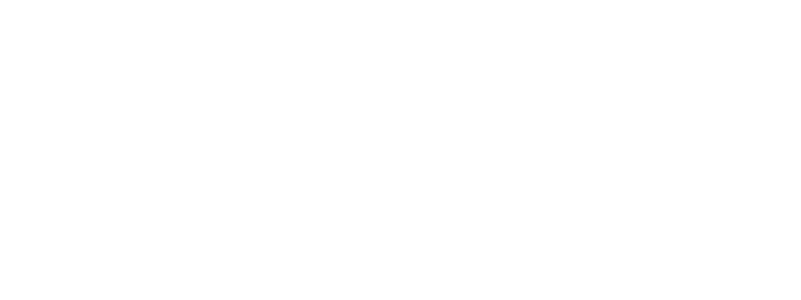
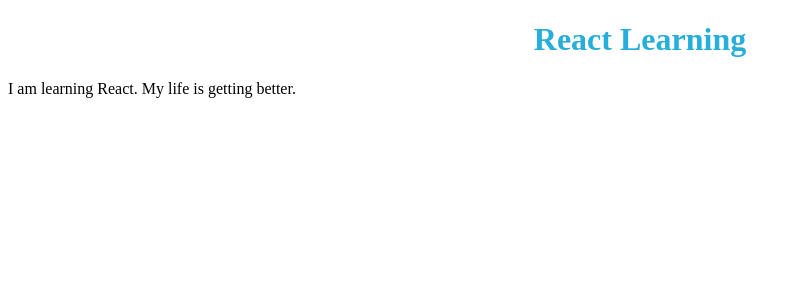
Before and after one commit to acciojob/render-component-react-Shrikanttathe-hub, a React app: page / in a window 1280 px wide. Shown: the top 300 px of the page, without its empty margins (0-801 px from the left). Built offline with nearby package versions, Linux system fonts and the light colour scheme.

Commit message:
solution

```diff
--- a/src/components/App.js
+++ b/src/components/App.js
@@ -1,11 +1,15 @@
-import React, {Component, useState} from "react";
+import React from 'react';
 import '../styles/App.css';
+import ReactDOM from 'react-dom';
 
 const App = () => {
   return (
-    <div id="main"></div>
-  )
-}
+    <div>
+      <h1>React Learning</h1>
+      <p>I am learning React. My life is getting better.</p>
+    </div>
+  );
+};
 
 
 export default App;
--- a/src/index.html
+++ b/src/index.html
@@ -8,5 +8,6 @@
 </head>
 <body>
 <div id="root">
+    <script type="module" src="path/to/your/react-app.js"></script>
 </div>
 </html>
--- a/src/styles/App.css
+++ b/src/styles/App.css
@@ -4,9 +4,9 @@
     }
 
 
-button{
+/* button{
     color: #27aedb;
     text-align: center;
     justify-content: center;
     align-items: center;
-}
+} */
```
Also changed, not shown: 1 other file (tests, documents, lock files or other folders).
